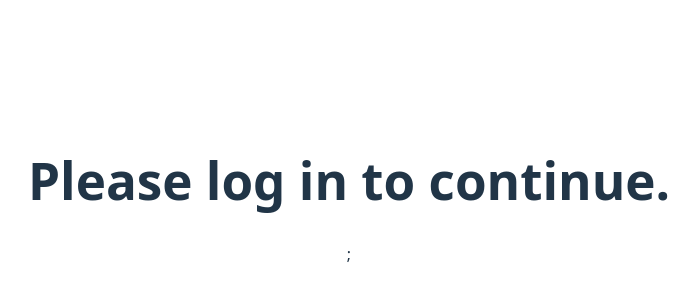
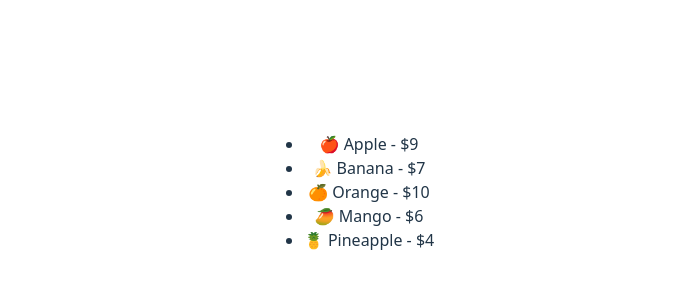
Before and after one commit to SagarNGowda/gitproject, a React app: page / in a window 1280 px wide. Shown: the part 208-508 px from the top of the page, without its empty margins (291-989 px from the left). Built offline with nearby package versions, Linux system fonts and the light colour scheme; the HTML template or start-up script is replaced by a standard one.

Commit message:
Ternary operator

```diff
--- a/src/App.jsx
+++ b/src/App.jsx
@@ -17,9 +17,9 @@ function App() {
   return (
     <div className="App">
       {/* <Hello person={person} /> */}
-      {/* {<Friuts />} */}
+      {<Friuts />}
       {/* {<ConditionalComponent isLoggedIn={false} />} */}
-      {<TernaryOperator loggedIn={false} />}
+      {/* {<TernaryOperator loggedIn={false} />} */}
     </div>
   );
 }
```
